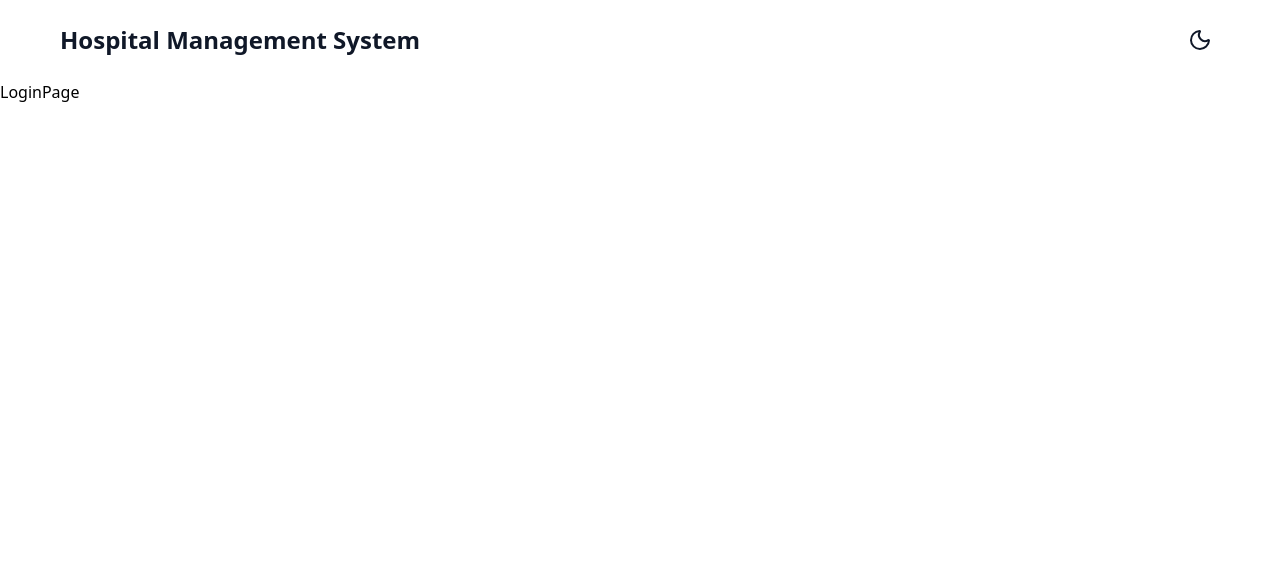
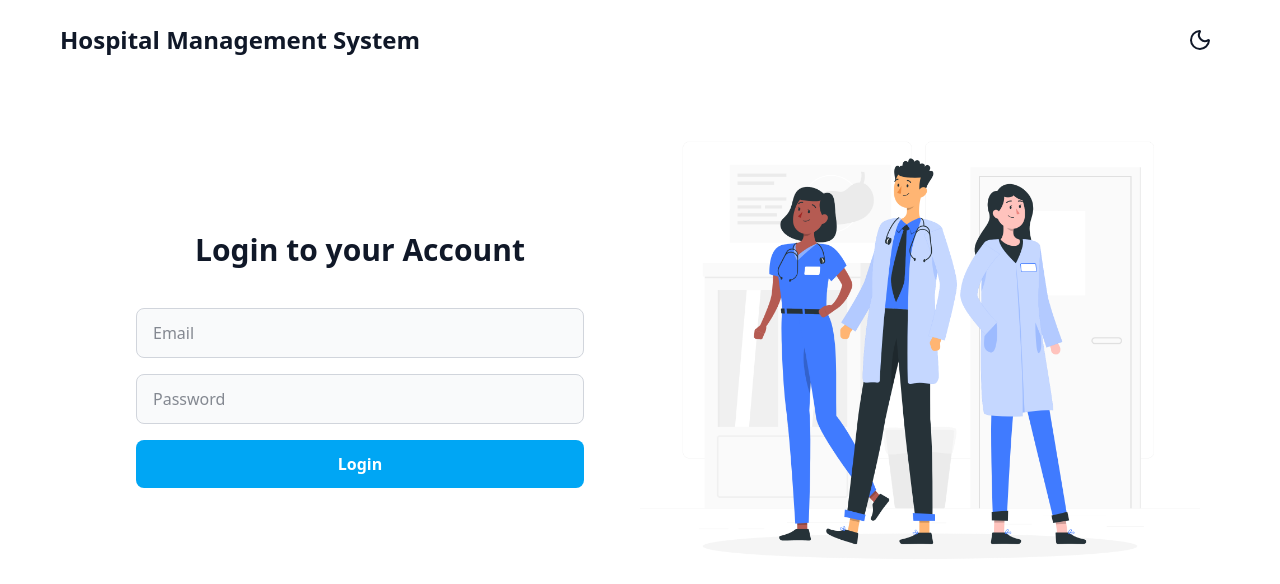
Before and after one commit to nithyasarathim/presidio-internship, a React (Vite) app in the folder hospital-client/: page /login in a window 1280 px wide. Shown: the top 584 px of the page. Built offline with nearby package versions, Linux system fonts and the light colour scheme.

Commit message:
update: Minor feature changes

```diff
--- a/hospital-client/src/components/HeroComponent.jsx
+++ b/hospital-client/src/components/HeroComponent.jsx
@@ -1,6 +1,6 @@
 import React, { useContext } from "react";
 import UserContext from "../context/UserContext";
-import DoctorImage from "../assets/Doctors.png";
+import HospitalImage from "../assets/Hospital.png";
 import { useNavigate } from "react-router";
 
 const HeroComponent = () => {
@@ -26,7 +26,7 @@ const HeroComponent = () => {
         </button>
       </div>
 
-      <img src={DoctorImage} alt="Doctors" className="w-fit md:w-fit h-130" />
+      <img src={HospitalImage} alt="Doctors" className="w-fit md:w-fit h-130" />
     </div>
   );
 };
--- a/hospital-client/src/pages/LoginPage.jsx
+++ b/hospital-client/src/pages/LoginPage.jsx
@@ -1,9 +1,70 @@
-import React from 'react'
+import React, { useContext, useState } from "react";
+import UserContext from "../context/UserContext";
+import DoctorImage from "../assets/Doctors.png";
 
 const LoginPage = () => {
+  const { darkMode} = useContext(UserContext);
+  const [email,setEmail] = useState("");
+  const [password,setPassword] = useState("");
+
+  const handleSubmit =(e)=> {
+    e.preventDefault();
+    console.log("Login attempt:", { email, password });
+  };
+
   return (
-    <div>LoginPage</div>
-  )
-}
+    <div
+      className={`flex flex-col md:flex-row px-20 ${
+        darkMode ? "bg-gray-900 text-white":"bg-white text-gray-900"
+      }`}
+    >
+      <div className="flex-1 flex flex-col justify-center items-center ">
+        <div className="w-full max-w-md">
+          <h2 className="text-3xl font-bold mb-10 text-center">Login to your Account</h2>
+          <form onSubmit={handleSubmit} className="flex flex-col gap-4">
+            <input
+              type="email"
+              placeholder="Email"
+              value={email}
+              onChange={(e) => setEmail(e.target.value)}
+              className={`px-4 py-3 rounded-lg border outline-none w-full ${
+                darkMode
+                  ? "bg-gray-800 border-gray-700 text-white"
+                  : "bg-gray-50 border-gray-300 text-gray-900"
+              }`}
+              required
+            />
+            <input
+              type="password"
+              placeholder="Password"
+              value={password}
+              onChange={(e) => setPassword(e.target.value)}
+              className={`px-4 py-3 rounded-lg border outline-none w-full ${
+                darkMode
+                  ? "bg-gray-800 border-gray-700 text-white"
+                  : "bg-gray-50 border-gray-300 text-gray-900"
+              }`}
+              required
+            />
+            <button
+              type="submit"
+              className="w-full py-3 bg-sky-500 rounded-lg text-white hover:bg-sky-600 transition font-semibold"
+            >
+              Login
+            </button>
+          </form>
+        </div>
+      </div>
 
-export default LoginPage
+      <div className="flex-1 hidden md:flex items-center justify-center">
+        <img
+          src={DoctorImage}
+          alt="Doctors"
+          className="w-full h-full object-cover"
+        />
+      </div>
+    </div>
+  );
+};
+
+export default LoginPage;
```
Also changed, not shown: hospital-client/src/assets/Hospital.png (added).
